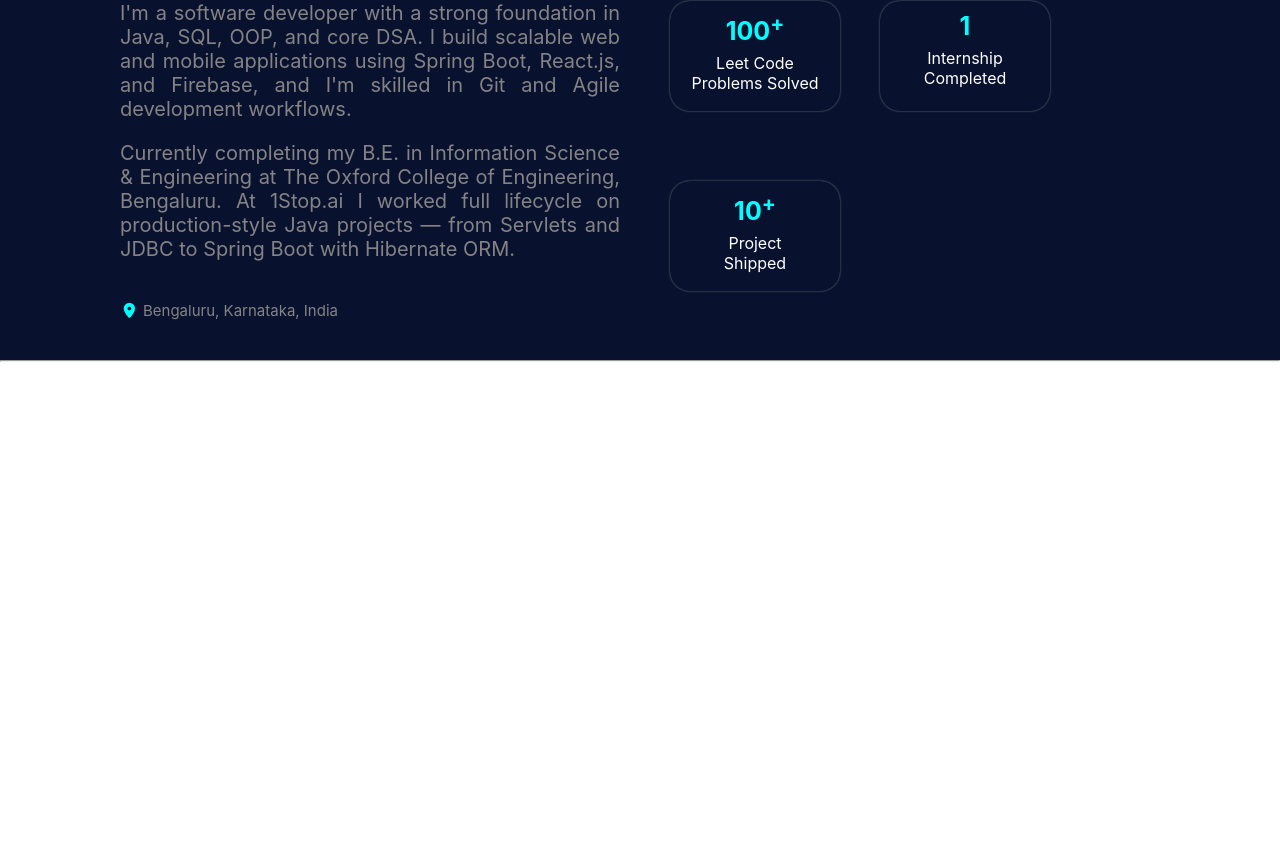
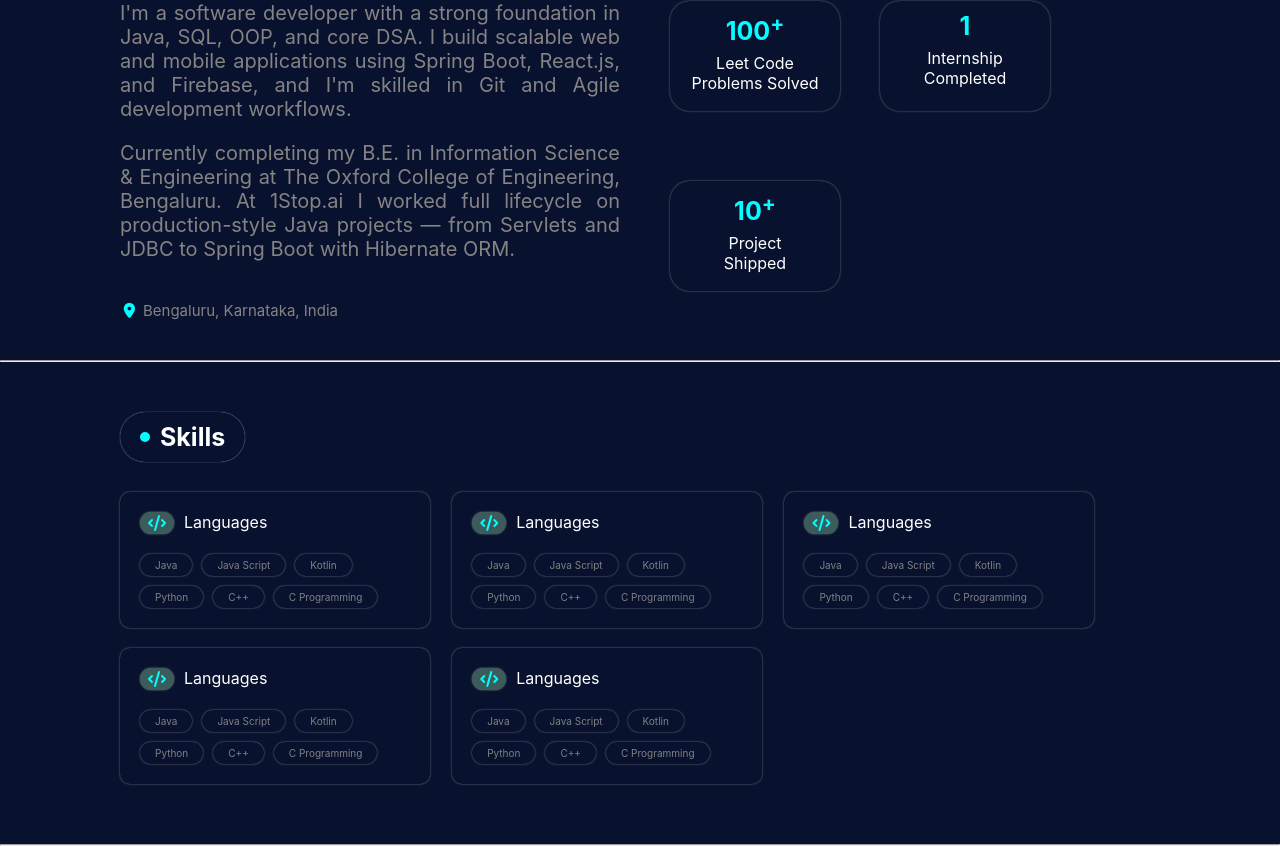
Before and after one commit to AjithT18/portfolio, a React (Vite) app: page / in a window 1280 px wide. Shown: the part 928-1774 px from the top of the page. Before the commit the page ends 1290 px from the top, so only its background shows below. Built offline with nearby package versions, Linux system fonts and the light colour scheme.

Commit message:
portfolio

```diff
--- a/src/App.jsx
+++ b/src/App.jsx
@@ -1,6 +1,7 @@
 import Navbar from "./Components/Navbar"
 import Home from "./Components/Home"
 import About from "./Components/About"
+import Skills from "./Components/Skills"
 
 function App() {
 
@@ -9,6 +10,7 @@ function App() {
       <Navbar/>
       <Home/>
       <About/>
+      <Skills/>
     </>
   )
 }
--- a/src/Components/Skills.jsx
+++ b/src/Components/Skills.jsx
@@ -0,0 +1,87 @@
+import "../style/Skills.css"
+import "@fortawesome/fontawesome-free/css/all.min.css";
+
+function Skills(){
+    return(
+        <>
+            <div className="skills">
+                <h1><div className="dot"></div>Skills</h1>
+                <div className="boxes">
+                    <div className="box">
+                        <div className="title">
+                            <i class="fa-solid fa-code"></i>
+                            <p>Languages</p>
+                        </div>
+                        <div className="langs">
+                            <div className="lang">Java</div>
+                            <div className="lang">Java Script</div>
+                            <div className="lang">Kotlin</div>
+                            <div className="lang">Python</div>
+                            <div className="lang">C++</div>
+                            <div className="lang">C Programming</div>
+                        </div>
+                    </div>
+                    <div className="box">
+                        <div className="title">
+                            <i class="fa-solid fa-code"></i>
+                            <p>Languages</p>
+                        </div>
+                        <div className="langs">
+                            <div className="lang">Java</div>
+                            <div className="lang">Java Script</div>
+                            <div className="lang">Kotlin</div>
+                            <div className="lang">Python</div>
+                            <div className="lang">C++</div>
+                            <div className="lang">C Programming</div>
+                        </div>
+                    </div>
+                    <div className="box">
+                        <div className="title">
+                            <i class="fa-solid fa-code"></i>
+                            <p>Languages</p>
+                        </div>
+                        <div className="langs">
+                            <div className="lang">Java</div>
+                            <div className="lang">Java Script</div>
+                            <div className="lang">Kotlin</div>
+                            <div className="lang">Python</div>
+                            <div className="lang">C++</div>
+                            <div className="lang">C Programming</div>
+                        </div>
+                    </div>
+                    <div className="box">
+                        <div className="title">
+                            <i class="fa-solid fa-code"></i>
+                            <p>Languages</p>
+                        </div>
+                        <div className="langs">
+                            <div className="lang">Java</div>
+                            <div className="lang">Java Script</div>
+                            <div className="lang">Kotlin</div>
+                            <div className="lang">Python</div>
+                            <div className="lang">C++</div>
+                            <div className="lang">C Programming</div>
+                        </div>
+                    </div>
+                    <div className="box">
+                        <div className="title">
+                            <i class="fa-solid fa-code"></i>
+                            <p>Languages</p>
+                        </div>
+                        <div className="langs">
+                            <div className="lang">Java</div>
+                            <div className="lang">Java Script</div>
+                            <div className="lang">Kotlin</div>
+                            <div className="lang">Python</div>
+                            <div className="lang">C++</div>
+                            <div className="lang">C Programming</div>
+                        </div>
+                    </div>
+                </div>
+            </div>
+            <hr />
+        </>
+    )
+}
+
+export default Skills
--- a/src/style/About.css
+++ b/src/style/About.css
@@ -4,8 +4,8 @@
 .about{
     background-color: rgb(8, 18, 47);
     color:white;
-    padding : 20px 50px 40px 120px;
-    padding-top: 50px;
+    padding : 50px 50px 40px 120px;
+
     display: flex;
     flex-direction: column;
     gap: 25px;
--- a/src/style/Skills.css
+++ b/src/style/Skills.css
@@ -0,0 +1,68 @@
+
+
+.skills{
+    background-color: rgb(8, 18, 47);
+    color:white;
+    padding : 50px 50px 40px 120px;
+    display: flex;
+    flex-direction: column;
+    gap: 30px;
+    h1{
+        display: flex;
+        align-items: center;
+        gap: 10px;
+        box-shadow: 0 0 1px lightblue;
+        padding: 10px 20px;
+        width: fit-content;
+        border-radius: 50px;
+        font-size: 25px;
+        .dot{
+            height: 10px;
+            width:10px;
+            background-color: aqua;
+            border-radius:50% ;
+        }
+    }
+    .boxes{
+        display:flex;
+        flex-wrap: wrap;
+        gap: 2%;
+        .box{
+            display: flex;
+            flex-direction: column;
+            gap: 20px;
+            box-shadow: 0 0 2px grey;
+            padding: 20px;
+            width: 270px;
+            margin-bottom: 20px;
+            border-radius: 10px;
+            .title{
+                display: flex;
+                gap: 10px;
+                i{
+                    color: aqua;
+                    box-shadow: 0 0 2px grey;
+                    padding: 3px 7px;
+                    border-radius: 50px;
+                    background-color:rgb(60, 92, 92);
+                }
+                p{
+                    color: white;
+                }
+            }
+            .langs{
+                display:flex;
+                flex-wrap: wrap;
+                gap: 10px;
+                .lang{
+                    padding: 5px 15px;
+                    box-shadow: 0 0 2px grey;
+                    border-radius: 30px;
+                    color: grey;
+                    font-size: 10px;
+                }
+            }
+
+        }
+    }
+}
```
